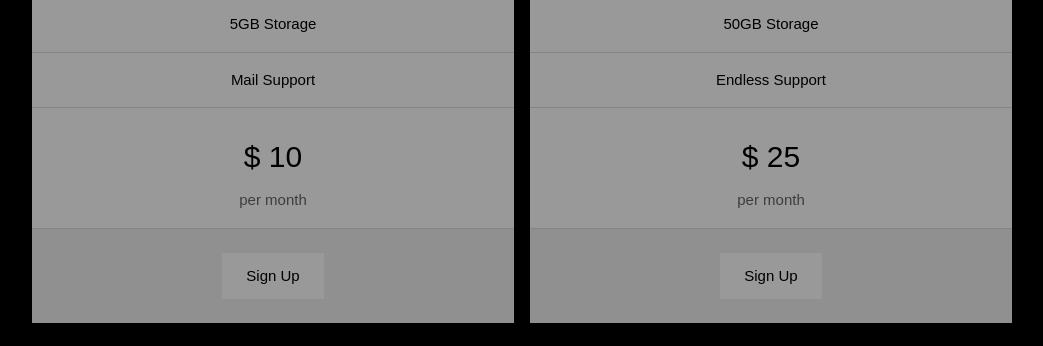
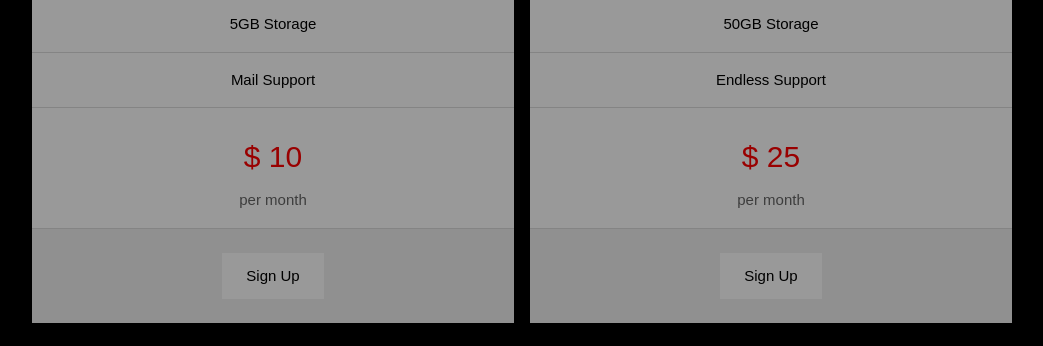
Before and after one commit to GSlaw/GS_Personal_Website, a plain HTML site: page index.html in a window 1280 px wide. Shown: the part 2382-2728 px from the top of the page, without its empty margins (158-1201 px from the left). Drawn offline with Linux system fonts and the light colour scheme; a web font is replaced by a local one.

Commit message:
Update Style_Sheet_1.css

```diff
--- a/css/Style_Sheet_1.css
+++ b/css/Style_Sheet_1.css
@@ -25,9 +25,9 @@ legend{color:inherit;display:table;max-width:100%;padding:0;white-space:normal}t
 ::-webkit-file-upload-button{-webkit-appearance:button;font:inherit}
 /* End extract */
 html,body{font-family:Verdana,sans-serif;font-size:15px;line-height:1.5}html{overflow-x:hidden}
-h1{font-size:36px;color:red}h2{font-size:30px}h3{font-size:24px}h4{font-size:20px}h5{font-size:18px}h6{font-size:16px}
+h1{font-size:36px}h2{font-size:30px}h3{font-size:24px}h4{font-size:20px}h5{font-size:18px}h6{font-size:16px}
 .w3-serif{font-family:serif}.w3-sans-serif{font-family:sans-serif}.w3-cursive{font-family:cursive}.w3-monospace{font-family:monospace}
-h1,h2,h3,h4,h5,h6{font-family:"Segoe UI",Arial,sans-serif;font-weight:400;margin:10px 0}.w3-wide{letter-spacing:4px}
+h1,h2,h3,h4,h5,h6{font-family:"Segoe UI",Arial,sans-serif;color:red;font-weight:400;margin:10px 0}.w3-wide{letter-spacing:4px}
 hr{border:0;border-top:1px solid #eee;margin:20px 0}
 .w3-image{max-width:100%;height:auto}img{vertical-align:middle}a{color:inherit}
 .w3-table,.w3-table-all{border-collapse:collapse;border-spacing:0;width:100%;display:table}.w3-table-all{border:1px solid #ccc}
```
